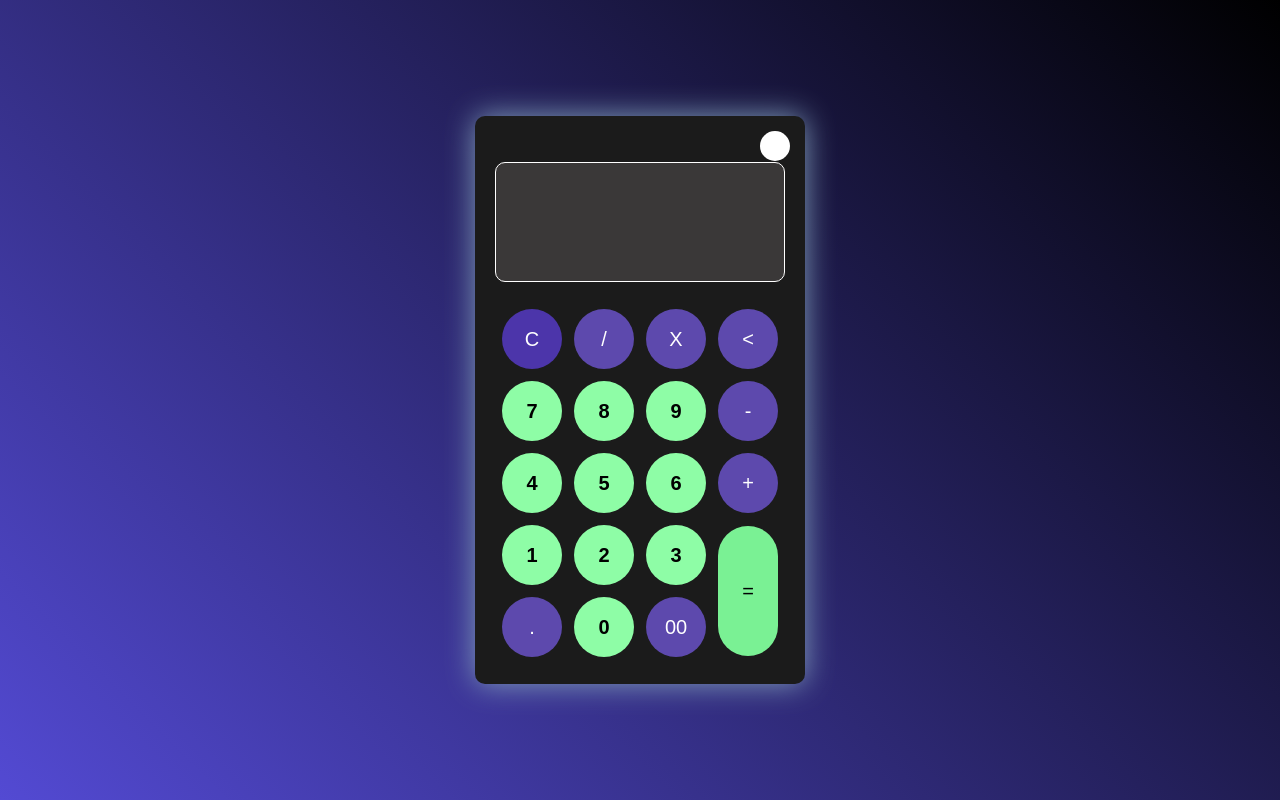
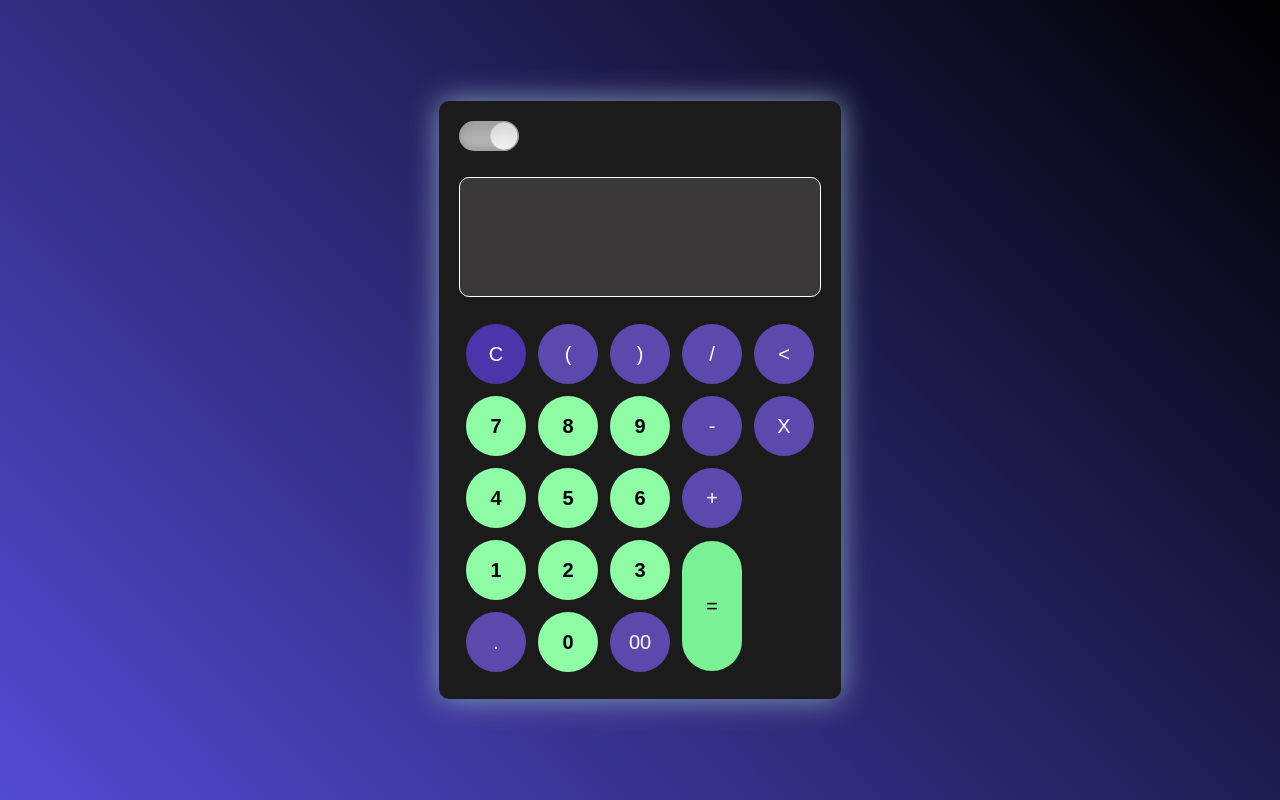
Before and after one commit to RafaelIrabien/Calculadora, a plain HTML site: page index.html in a window 1280 px wide. Drawn offline with Linux system fonts and the light colour scheme.

Commit message:
Mejorar estilos

```diff
--- a/css/style.scss
+++ b/css/style.scss
@@ -21,10 +21,9 @@
 
 body{
     background: linear-gradient(45deg, var(--primary1), #fffde7);
-
+    transition: 0.5s;
     &.dark1 {
             background: linear-gradient(45deg, var(--primary1), var(--black));
-
 
     }
 }
@@ -47,6 +46,7 @@ body{
     border-radius: 10px;
     box-shadow: 0 0 30px rgb(130, 159, 187);
     background-color: #fff;
+    transition: 0.5s;
 
     #display {
         background-color: var(--gray);
@@ -63,6 +63,7 @@ body{
         margin-bottom: 20px;
         border: 1px var(--black) solid;
         border-radius: 10px;
+        transition: 0.5s;
     }
 
     #equal {
@@ -93,32 +94,38 @@ body{
     //dark theme
     &.dark {
         background-color: #1B1B1B;
+        transition: 0.5s;
 
         #display {
             background-color: var(--gray2);
             color: #f8fafb;
             border: 1px white solid;
+            transition: 0.5s;
         }
 
         #clear {
             background-color: var(--primary3);
             color: white;
+            transition: 0.5s;
         }
 
         .btn-number {
             background-color: var(--success1);
             color: black;
             font-weight: 600;
+            transition: 0.5s;
         }
 
         .btn-operator {
             background-color: var(--primary4);
             color: white;
+            transition: 0.5s;
         }
 
         .btn-equal {
             background-color: var(--success2);
             color: black;
+            transition: 0.5s;
         }
     }
 }
@@ -128,32 +135,53 @@ body{
 
 
 .theme-toggler {
+    position: relative;
+    display: block;
+    width: 60px;
+    height: 30px;
+    border-radius: 160px;
+    background-color: #c0c0c0;
+    transition: 0.5s;
+    box-shadow: inset 0 8px 60px rgba(0, 0, 0, 0.1),
+                inset 0 8px 8px rgba(0, 0, 0, 0.1),
+                inset 0 -4px 4px rgba(0, 0, 0, 0.1);
+}
+
+.toggler-icon {
     position: absolute;
-    top: 30px;
-    right: 30px;
-    color: #fff;
-    cursor: pointer;
-    z-index: 1;
-    &::before {
-        content: '';
-        position: absolute;
+        top: 0;
+        left: 0;
         width: 30px;
         height: 30px;
-        top: 50%;
-        transform: translate(-50%, -50%);
         border-radius: 50%;
-        background-color: #333;
-        z-index: -1;
-    }
+        background: linear-gradient(to bottom, #444, #222);
+        cursor: pointer;
+        transform: scale(0.9);
+        box-shadow: 0 8px 40px rgba(0, 0, 0, 0.5),
+                    inset 0 4px 4px rgba(255, 255, 255, 0.2),
+                    inset 0 -4px 4px rgba(255, 255, 255, 0.2);
+        transition: 0.5s;
 }
-
 
 .theme-toggler.active {
     color: #333;
     &::before {
-        background-color: #fff;
+        background-color: #00000000;
+        transition: 0.5s;
     }
+
+    .toggler-icon {
+        left: 30px;
+        box-shadow: inset 0 8px 20px rgba(0, 0, 0, 0.1),
+            inset 0 4px 4px rgba(255, 255, 255, 0),
+            inset 0 -4px 4px rgba(255, 255, 255, 0.17);
+        background: linear-gradient(to bottom, #eaeaea, #f9f9f9);
+        transition: 0.5s;
+    }
+
 }
+
+
 
 
 button {
--- a/index.html
+++ b/index.html
@@ -25,8 +25,9 @@
                 <table>
                     <tr>
                         <td><button class="btn-operator" id="clear">C</button></td>
+                        <td><button class="btn-operator" id="(">(</button></td>
+                        <td><button class="btn-operator" id=")">)</button></td>
                         <td><button class="btn-operator" id="/">/</button></td>
-                        <td><button class="btn-operator" id="*">X</button></td>
                         <td><button class="btn-operator" id="backspace"><</button></td>
                     </tr>
                     <tr>
@@ -34,12 +35,14 @@
                         <td><button class="btn-number" id="8">8</button></td>
                         <td><button class="btn-number" id="9">9</button></td>
                         <td><button class="btn-operator" id="-">-</button></td>
+                        <td><button class="btn-operator" id="*">X</button></td>
                     </tr>
                     <tr>
                         <td><button class="btn-number" id="4">4</button></td>
                         <td><button class="btn-number" id="5">5</button></td>
                         <td><button class="btn-number" id="6">6</button></td>
                         <td><button class="btn-operator" id="+">+</button></td>
+
                     </tr>
                     <tr>
                         <td><button class="btn-number" id="1">1</button></td>
```
Also changed, not shown: css/style.css, 1 other file.
